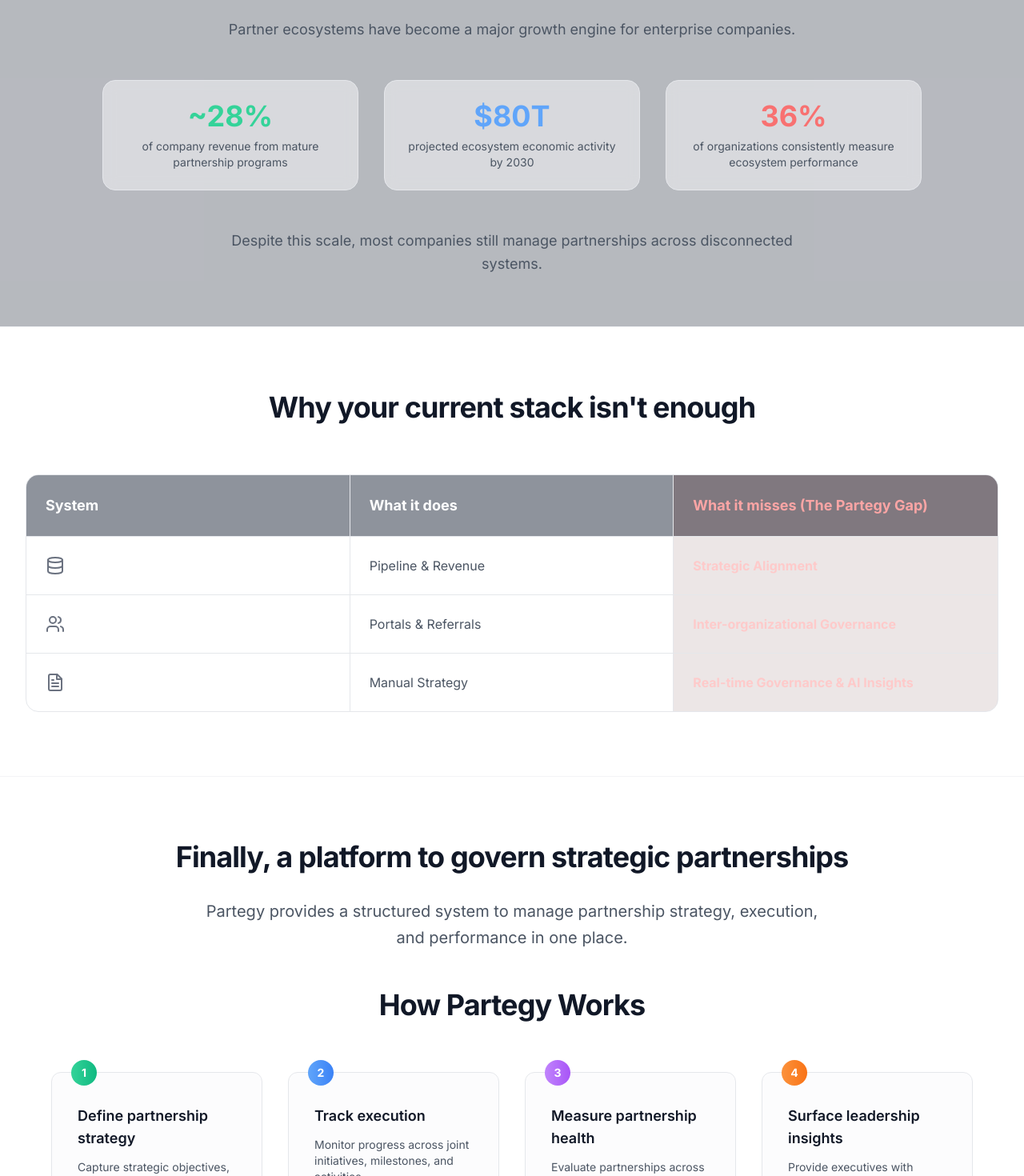
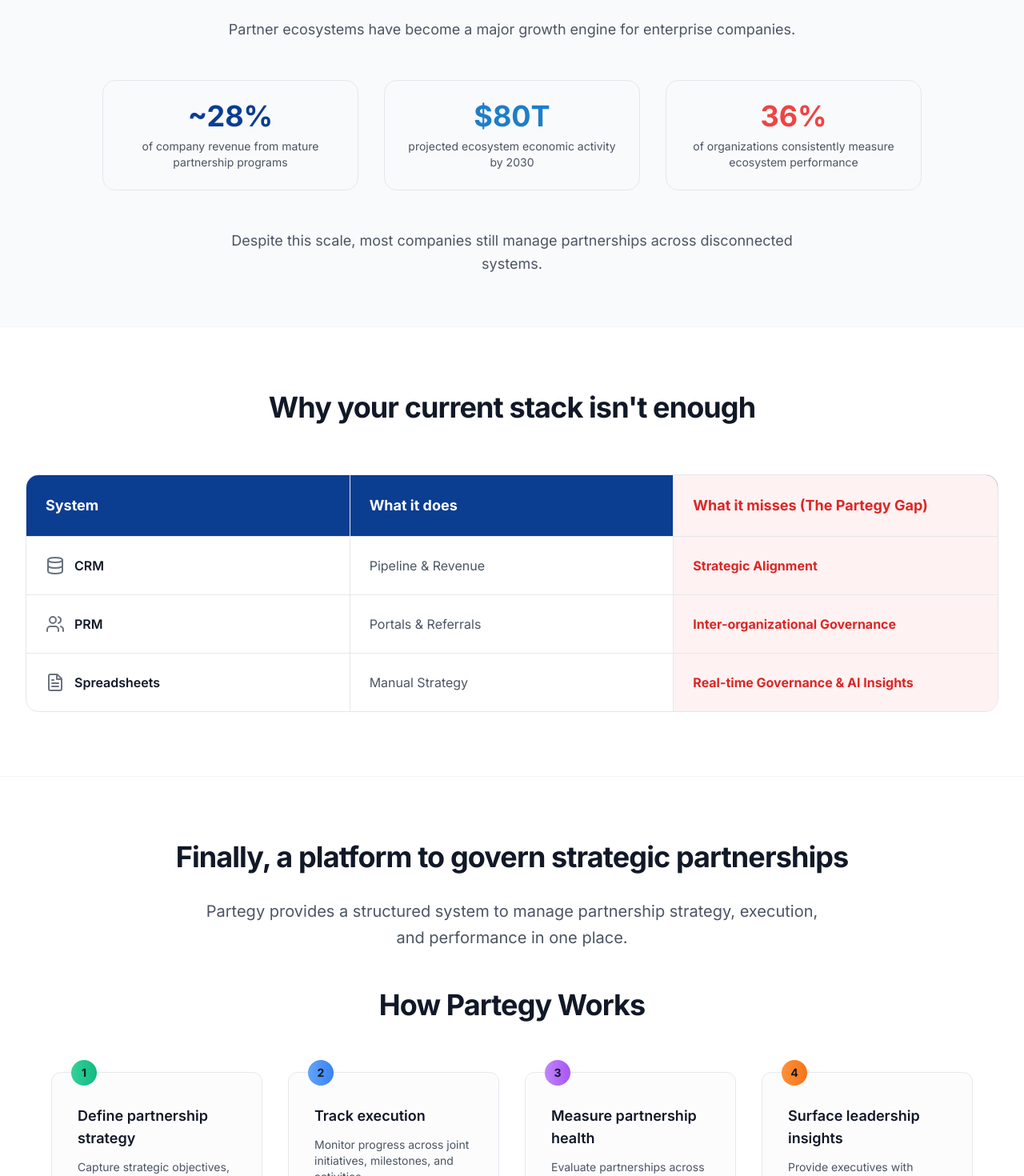
Before and after one commit to chrispendergast21-creator/partegy-frontend, a Next.js app: page /landing in a window 1280 px wide. Shown: the part 920-2390 px from the top of the page at 80% size. Built offline with nearby package versions, Linux system fonts and the light colour scheme.

Commit message:
Fix remaining dark elements on landing page for light brand theme

```diff
--- a/app/landing/page.tsx
+++ b/app/landing/page.tsx
@@ -111,7 +111,7 @@
 
       {/* The Gap - Reality Check Table */}
       {/* Institutional Memory Hook */}
-      <section className="py-16 bg-slate-900/30">
+      <section className="py-16 bg-gray-50">
         <div className="max-w-7xl mx-auto px-8">
           <div className="text-center">
             <h2 className="text-2xl lg:text-3xl font-bold text-gray-900 mb-6 tracking-tight">
@@ -124,15 +124,15 @@
             {/* Statistics Grid */}
             <div className="grid grid-cols-1 md:grid-cols-3 gap-8 max-w-5xl mx-auto mb-12">
               <div className="bg-gray-50/50 backdrop-blur border border-gray-200 rounded-2xl p-6 text-center">
-                <div className="text-4xl font-bold text-emerald-400 mb-2">~28%</div>
+                <div className="text-4xl font-bold mb-2" style={{color: "#0B3D91"}}>~28%</div>
                 <div className="text-gray-600 text-sm">of company revenue from mature partnership programs</div>
               </div>
               <div className="bg-gray-50/50 backdrop-blur border border-gray-200 rounded-2xl p-6 text-center">
-                <div className="text-4xl font-bold text-blue-400 mb-2">$80T</div>
+                <div className="text-4xl font-bold mb-2" style={{color: "#1E7EC8"}}>$80T</div>
                 <div className="text-gray-600 text-sm">projected ecosystem economic activity by 2030</div>
               </div>
               <div className="bg-gray-50/50 backdrop-blur border border-gray-200 rounded-2xl p-6 text-center">
-                <div className="text-4xl font-bold text-red-400 mb-2">36%</div>
+                <div className="text-4xl font-bold text-red-500 mb-2">36%</div>
                 <div className="text-gray-600 text-sm">of organizations consistently measure ecosystem performance</div>
               </div>
             </div>
@@ -153,17 +153,17 @@
             </h2>
           </div>
 
-          <div className="bg-white/20 border border-gray-200 rounded-2xl overflow-hidden">
+          <div className="border border-gray-200 rounded-2xl overflow-hidden">
             {/* Table Header - hidden on mobile, cards have their own labels instead */}
-            <div className="hidden md:grid grid-cols-3 bg-slate-800/50">
+            <div className="hidden md:grid grid-cols-3" style={{backgroundColor: "#0B3D91"}}>
               <div className="p-6 border-r border-gray-200">
                 <h3 className="text-lg font-bold text-white">System</h3>
               </div>
               <div className="p-6 border-r border-gray-200">
                 <h3 className="text-lg font-bold text-white">What it does</h3>
               </div>
-              <div className="p-6 bg-red-950/20">
-                <h3 className="text-lg font-bold text-red-300">What it misses (The Partegy Gap)</h3>
+              <div className="p-6 bg-red-50">
+                <h3 className="text-lg font-bold text-red-600">What it misses (The Partegy Gap)</h3>
               </div>
             </div>
 
@@ -172,16 +172,16 @@
               <div className="p-4 md:p-6 border-r-0 md:border-r border-gray-200">
                 <div className="flex items-center space-x-3">
                   <Database className="w-5 h-5 md:w-6 md:h-6 text-gray-500" />
-                  <span className="font-semibold text-white">CRM</span>
+                  <span className="font-semibold text-gray-900">CRM</span>
                 </div>
               </div>
               <div className="p-4 md:p-6 border-r-0 md:border-r border-gray-200 pl-4 md:pl-6">
                 <span className="text-gray-400 text-xs uppercase tracking-wide md:hidden block mb-1">What it does</span>
                 <span className="text-gray-600">Pipeline & Revenue</span>
               </div>
-              <div className="p-4 md:p-6 bg-red-950/10">
-                <span className="text-red-400/70 text-xs uppercase tracking-wide md:hidden block mb-1">What it misses</span>
-                <span className="text-red-200 font-bold">Strategic Alignment</span>
+              <div className="p-4 md:p-6 bg-red-50">
+                <span className="text-red-500 text-xs uppercase tracking-wide md:hidden block mb-1">What it misses</span>
+                <span className="text-red-600 font-bold">Strategic Alignment</span>
               </div>
             </div>
 
@@ -190,16 +190,16 @@
               <div className="p-4 md:p-6 border-r-0 md:border-r border-gray-200">
                 <div className="flex items-center space-x-3">
                   <Users className="w-5 h-5 md:w-6 md:h-6 text-gray-500" />
-                  <span className="font-semibold text-white">PRM</span>
+                  <span className="font-semibold text-gray-900">PRM</span>
                 </div>
               </div>
               <div className="p-4 md:p-6 border-r-0 md:border-r border-gray-200 pl-4 md:pl-6">
                 <span className="text-gray-400 text-xs uppercase tracking-wide md:hidden block mb-1">What it does</span>
                 <span className="text-gray-600">Portals & Referrals</span>
               </div>
-              <div className="p-4 md:p-6 bg-red-950/10">
-                <span className="text-red-400/70 text-xs uppercase tracking-wide md:hidden block mb-1">What it misses</span>
-                <span className="text-red-200 font-bold">Inter-organizational Governance</span>
+              <div className="p-4 md:p-6 bg-red-50">
+                <span className="text-red-500 text-xs uppercase tracking-wide md:hidden block mb-1">What it misses</span>
+                <span className="text-red-600 font-bold">Inter-organizational Governance</span>
               </div>
             </div>
 
@@ -208,16 +208,16 @@
               <div className="p-4 md:p-6 border-r-0 md:border-r border-gray-200">
                 <div className="flex items-center space-x-3">
                   <FileText className="w-5 h-5 md:w-6 md:h-6 text-gray-500" />
-                  <span className="font-semibold text-white">Spreadsheets</span>
+                  <span className="font-semibold text-gray-900">Spreadsheets</span>
                 </div>
               </div>
               <div className="p-4 md:p-6 border-r-0 md:border-r border-gray-200 pl-4 md:pl-6">
                 <span className="text-gray-400 text-xs uppercase tracking-wide md:hidden block mb-1">What it does</span>
                 <span className="text-gray-600">Manual Strategy</span>
               </div>
-              <div className="p-4 md:p-6 bg-red-950/10">
-                <span className="text-red-400/70 text-xs uppercase tracking-wide md:hidden block mb-1">What it misses</span>
-                <span className="text-red-200 font-bold">Real-time Governance & AI Insights</span>
+              <div className="p-4 md:p-6 bg-red-50">
+                <span className="text-red-500 text-xs uppercase tracking-wide md:hidden block mb-1">What it misses</span>
+                <span className="text-red-600 font-bold">Real-time Governance & AI Insights</span>
               </div>
             </div>
           </div>
@@ -240,25 +240,25 @@
           </div>
           <div className="grid grid-cols-1 md:grid-cols-2 lg:grid-cols-4 gap-8 max-w-6xl mx-auto mb-8">
             <div className="bg-gray-50/50 backdrop-blur border border-gray-200 rounded-xl p-8 relative">
-              <div className="absolute -top-4 left-6 w-8 h-8 bg-gradient-to-r from-emerald-400 to-emerald-500 rounded-full flex items-center justify-center text-white font-bold text-sm">1</div>
+              <div className="absolute -top-4 left-6 w-8 h-8 bg-gradient-to-r from-emerald-400 to-emerald-500 rounded-full flex items-center justify-center font-bold text-gray-900 text-sm">1</div>
               <h3 className="text-lg font-semibold text-gray-900 mb-3 mt-2">Define partnership strategy</h3>
               <p className="text-gray-600 text-sm">Capture strategic objectives, shared goals, and key initiatives for each partnership.</p>
             </div>
 
             <div className="bg-gray-50/50 backdrop-blur border border-gray-200 rounded-xl p-8 relative">
-              <div className="absolute -top-4 left-6 w-8 h-8 bg-gradient-to-r from-blue-400 to-blue-500 rounded-full flex items-center justify-center text-white font-bold text-sm">2</div>
+              <div className="absolute -top-4 left-6 w-8 h-8 bg-gradient-to-r from-blue-400 to-blue-500 rounded-full flex items-center justify-center font-bold text-gray-900 text-sm">2</div>
               <h3 className="text-lg font-semibold text-gray-900 mb-3 mt-2">Track execution</h3>
               <p className="text-gray-600 text-sm">Monitor progress across joint initiatives, milestones, and activities.</p>
             </div>
 
             <div className="bg-gray-50/50 backdrop-blur border border-gray-200 rounded-xl p-8 relative">
-              <div className="absolute -top-4 left-6 w-8 h-8 bg-gradient-to-r from-purple-400 to-purple-500 rounded-full flex items-center justify-center text-white font-bold text-sm">3</div>
+              <div className="absolute -top-4 left-6 w-8 h-8 bg-gradient-to-r from-purple-400 to-purple-500 rounded-full flex items-center justify-center font-bold text-gray-900 text-sm">3</div>
               <h3 className="text-lg font-semibold text-gray-900 mb-3 mt-2">Measure partnership health</h3>
               <p className="text-gray-600 text-sm">Evaluate partnerships across multiple dimensions including performance, engagement, and strategic alignment.</p>
             </div>
 
             <div className="bg-gray-50/50 backdrop-blur border border-gray-200 rounded-xl p-8 relative">
-              <div className="absolute -top-4 left-6 w-8 h-8 bg-gradient-to-r from-orange-400 to-orange-500 rounded-full flex items-center justify-center text-white font-bold text-sm">4</div>
+              <div className="absolute -top-4 left-6 w-8 h-8 bg-gradient-to-r from-orange-400 to-orange-500 rounded-full flex items-center justify-center font-bold text-gray-900 text-sm">4</div>
               <h3 className="text-lg font-semibold text-gray-900 mb-3 mt-2">Surface leadership insights</h3>
               <p className="text-gray-600 text-sm">Provide executives with portfolio-level insights into ecosystem performance and risk.</p>
             </div>
@@ -272,7 +272,7 @@
 
 
       {/* AI-Powered Insights */}
-      <section className="py-20 border-t border-gray-100 bg-slate-900/30">
+      <section className="py-20 border-t border-gray-100 bg-gray-50">
         <div className="max-w-7xl mx-auto px-8">
           <div className="text-center mb-16">
             <h2 className="text-3xl lg:text-4xl font-bold text-gray-900 mb-8 tracking-tight">
@@ -311,7 +311,7 @@
         </div>
       </section>
 
-      <section className="py-20 border-t border-gray-100 bg-slate-900/30">
+      <section className="py-20 border-t border-gray-100 bg-gray-50">
         <div className="max-w-7xl mx-auto px-8">
           <div className="text-center mb-16">
             <h2 className="text-3xl lg:text-4xl font-bold text-gray-900 mb-8 tracking-tight">
```
